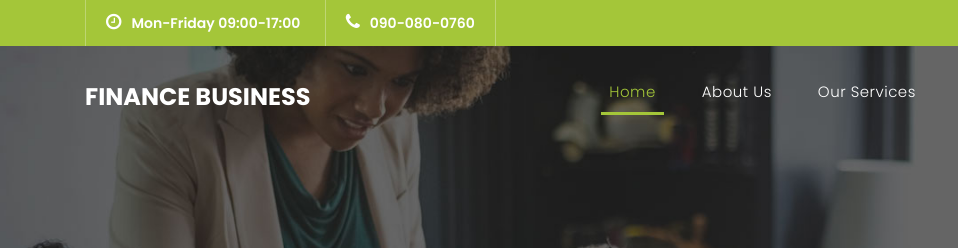
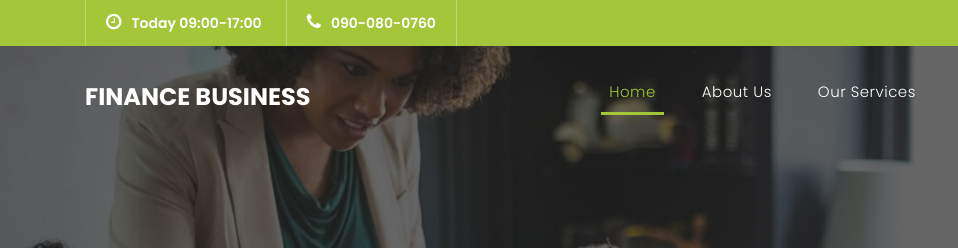
Before and after one commit to TIOJIO/DEVTE-startup, a plain HTML site: page index.html in a window 1280 px wide. Shown: the top 248 px of the page, 0-958 px from the left. Drawn offline with Linux system fonts and the light colour scheme.

Commit message:
push in main

```diff
--- a/index.html
+++ b/index.html
@@ -45,7 +45,7 @@ https://templatemo.com/tm-545-finance-business
         <div class="row">
           <div class="col-md-8 col-xs-12">
             <ul class="left-info">
-              <li><a href="#"><i class="fa fa-clock-o"></i>Mon-Friday 09:00-17:00</a></li>
+              <li><a href="#"><i class="fa fa-clock-o"></i>Today 09:00-17:00</a></li>
               <li><a href="#"><i class="fa fa-phone"></i>090-080-0760</a></li>
             </ul>
           </div>
```
